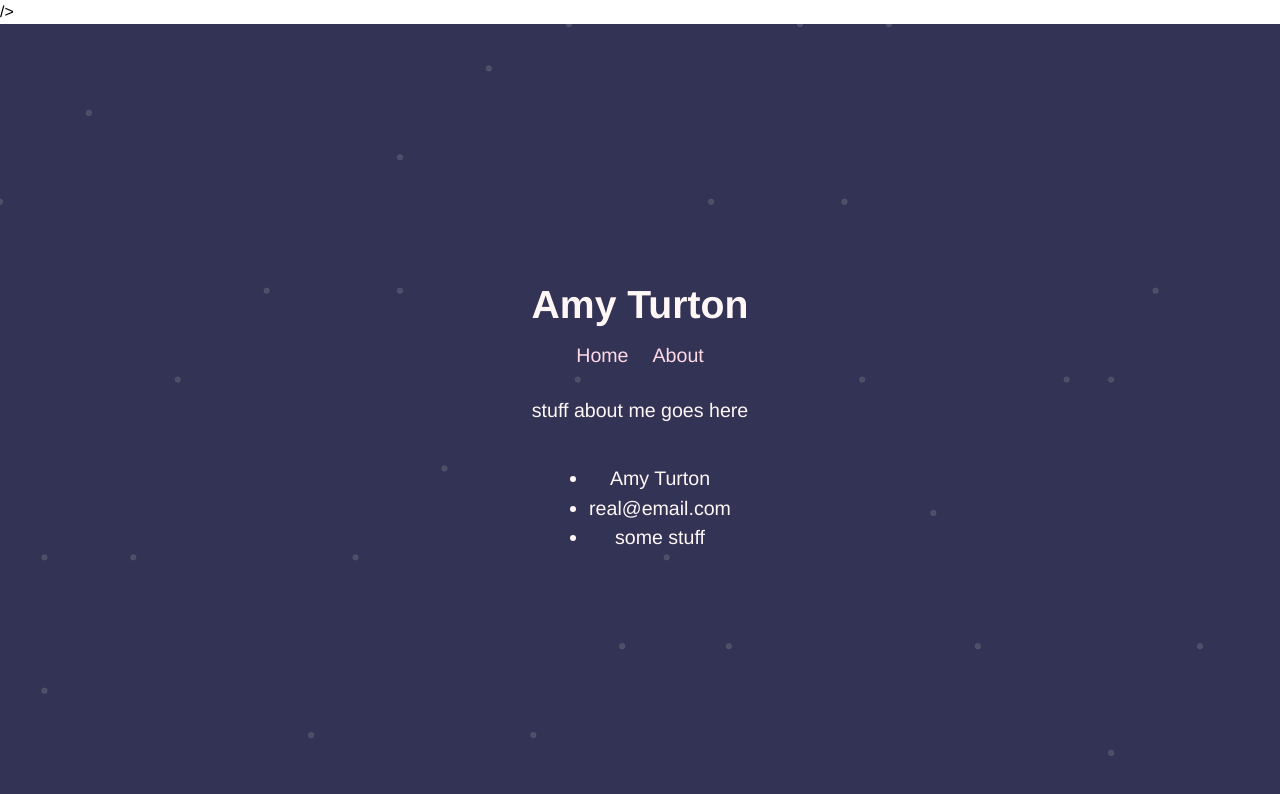
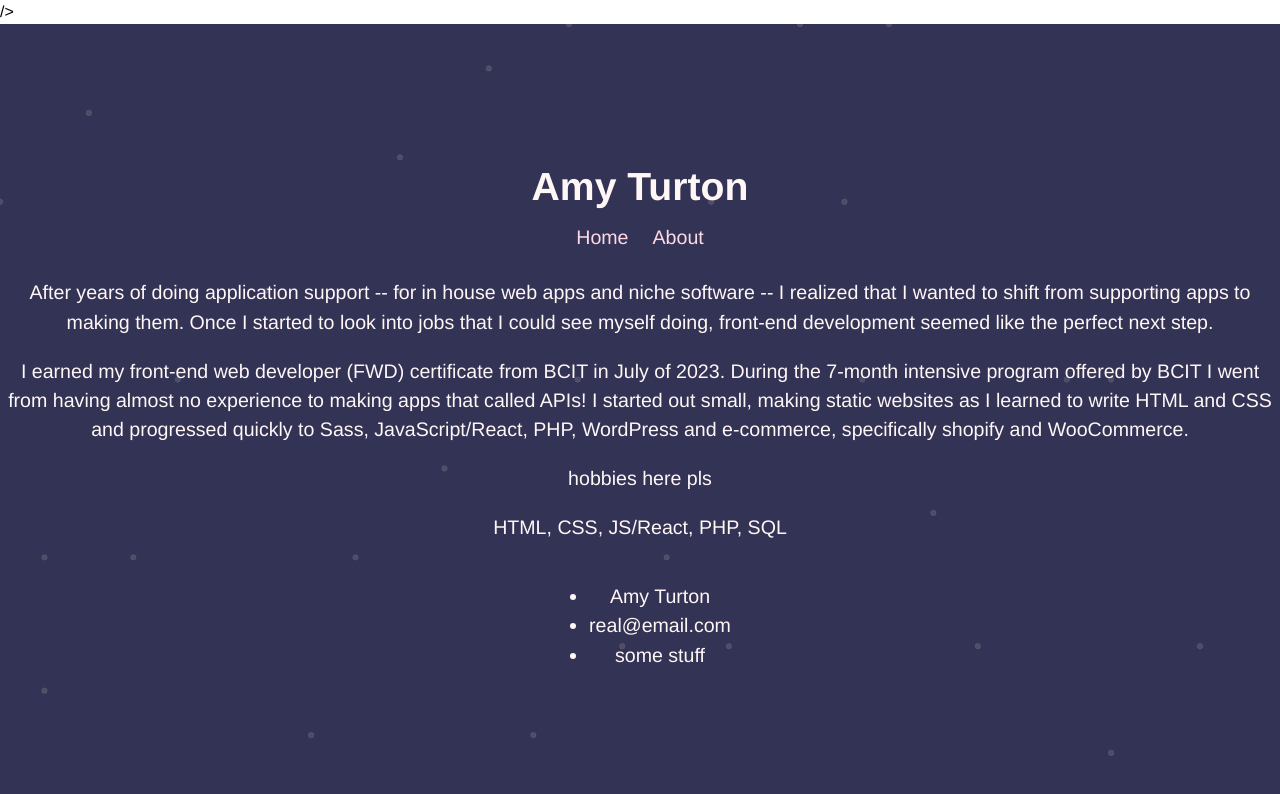
Before and after one commit to manytrout/portfolio-amy, a React (Create React App) app: page /about in a window 1280 px wide. Shown: the top 794 px of the page. Built offline with nearby package versions, Linux system fonts and the light colour scheme; a web font is replaced by a local one.

Commit message:
moved some content around and fixed up a few messy comments

```diff
--- a/src/components/CallToAction.js
+++ b/src/components/CallToAction.js
@@ -3,7 +3,6 @@ import Tile from "../components/Tile";
 
 function CallToAction(props, handleClick) {
 	function handleClick() {
-		let props;
 		let message = "click handled";
 		console.log(message);
 		// click working but not doing anything yet. I want it to link to the given project page so add that to my ToDo
--- a/src/pages/PageAbout.js
+++ b/src/pages/PageAbout.js
@@ -1,7 +1,10 @@
 function PageAbout() {
 	return (
-		<div>
-			<p>stuff about me goes here</p>
+		<div className="aboutMe">
+			<p className="personalBackground">After years of doing application support  -- for in house web apps and niche software -- I realized that I wanted to shift from supporting apps to making them. Once I started to look into jobs that I could see myself doing, front-end development seemed like the perfect next step.</p>
+			<p className="education">I earned my front-end web developer (FWD) certificate from BCIT in July of 2023. During the 7-month intensive program offered by BCIT I went from having almost no experience to making apps that called APIs! I started out small, making static websites as I learned to write HTML and CSS and progressed quickly to Sass, JavaScript/React, PHP, WordPress and e-commerce, specifically shopify and WooCommerce.</p>
+			<p className="interests">hobbies here pls</p>
+			<p className="languagues">HTML, CSS, JS/React, PHP, SQL</p>
 		</div>
 	);
 }
```
Also changed, not shown: src/data/aboutMeData.js (+7 -4 lines), src/pages/PageProject.js (+2 -5 lines).
